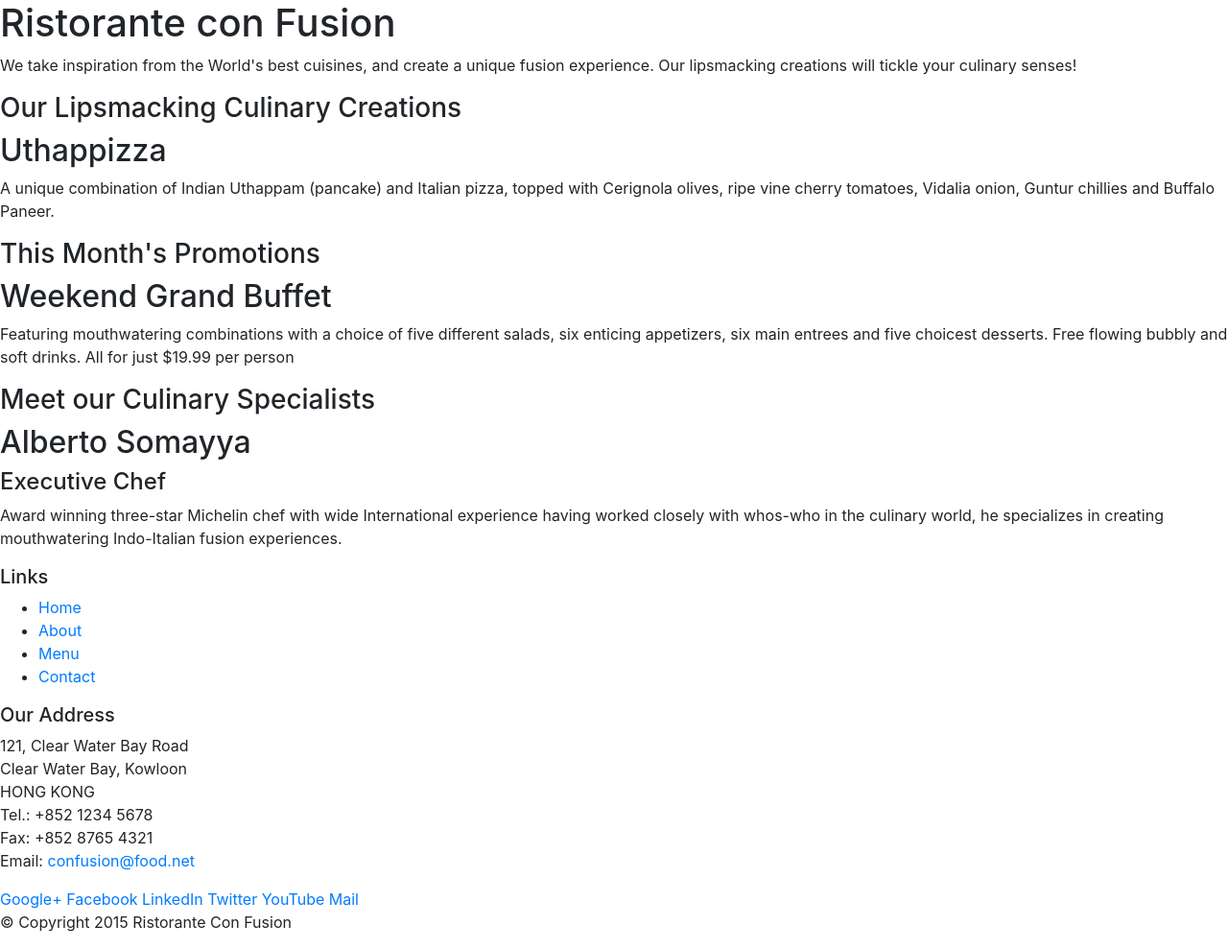
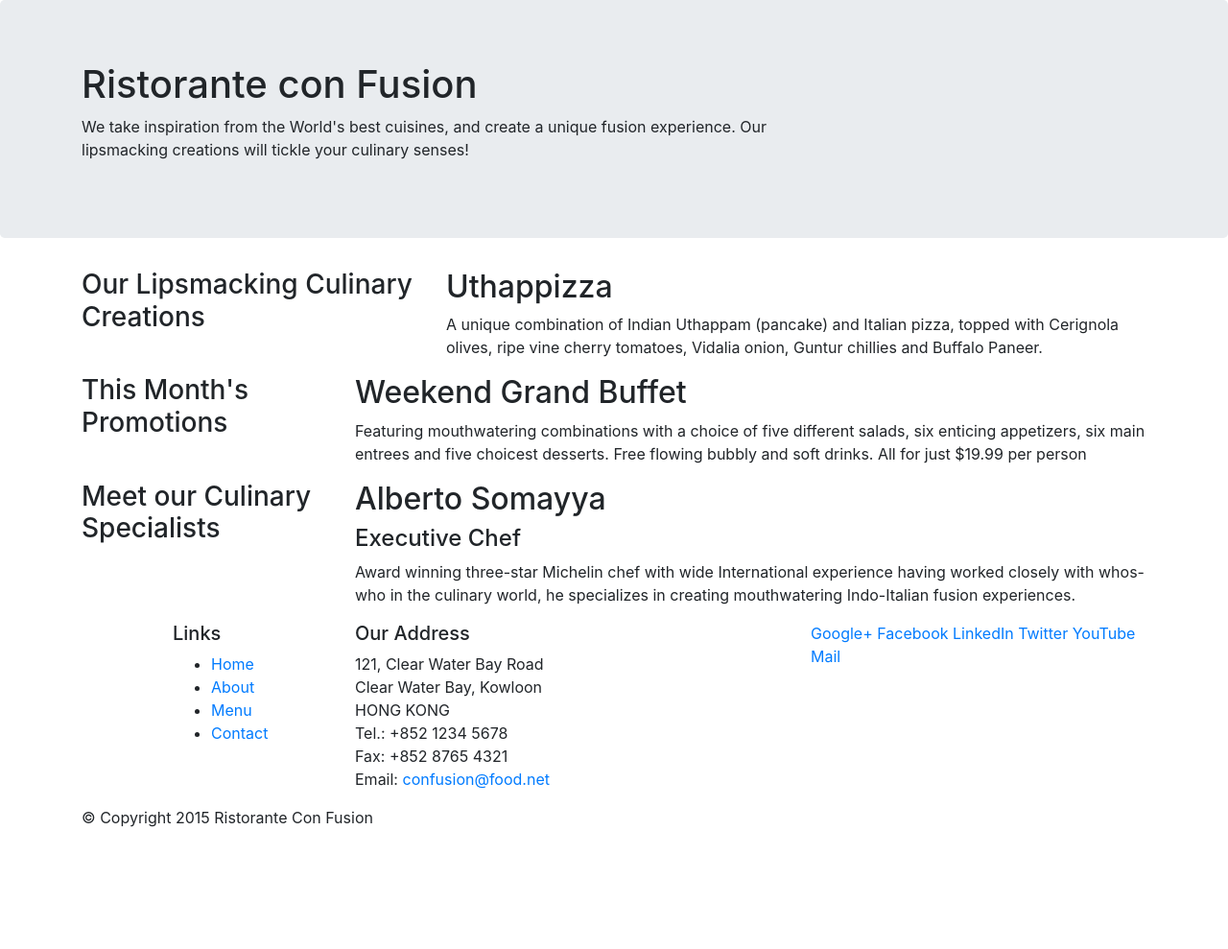
Before and after one commit to kdinosaur/conFusion, a website: page index.html in a window 1280 px wide. Shown: the whole page at 96% size. After the commit the page ends 880 px from the top, so only its background shows below. Drawn offline with nearby package versions, Linux system fonts and the light colour scheme.

Commit message:
Bootstrap Part 1

```diff
--- a/index.html
+++ b/index.html
@@ -15,46 +15,46 @@
 
 <body>
 
-    <header>
-        <div>
-            <div>
-                <div>
+    <header class="jumbotron">
+        <div class="container">
+            <div class="row">
+                <div class="col-12 col-sm-8">
                     <h1>Ristorante con Fusion</h1>
                     <p>We take inspiration from the World's best cuisines, and create a unique fusion experience. Our lipsmacking creations will tickle your culinary senses!</p>
                 </div>
-                <div>
+                <div class="col col-sm">
                 </div>
             </div>
         </div>
     </header>
 
-    <div>
-        <div>
-            <div>
+    <div class="container">
+        <div class="row">
+            <div class="col-sm-4 push-sm-col-md-3 push-md-9">
                 <h3>Our Lipsmacking Culinary Creations</h3>
             </div>
-            <div>
+            <div class="col-sm pull-sm-4 col-md pull-md-3">
                 <h2>Uthappizza</h2>
                 <p>A unique combination of Indian Uthappam (pancake) and Italian pizza, topped with Cerignola olives, ripe vine cherry tomatoes, Vidalia onion, Guntur chillies and Buffalo Paneer.</p>
             </div>
         </div>
 
 
-        <div>
-            <div>
+        <div class="row">
+            <div class="col-sm-4 col-md-3">
                 <h3>This Month's Promotions</h3>
             </div>
-            <div>
+            <div class="col-sm col-md">
                 <h2>Weekend Grand Buffet</h2>
                 <p>Featuring mouthwatering combinations with a choice of five different salads, six enticing appetizers, six main entrees and five choicest desserts. Free flowing bubbly and soft drinks. All for just $19.99 per person </p>
             </div>
         </div>
 
-        <div>
-            <div>
+        <div class="row">
+            <div class="col-sm-4 push-sm-8 col-md-3 push-md-9">
                 <h3>Meet our Culinary Specialists</h3>
             </div>
-            <div>
+            <div class="col-sm pull-sm-4 col-md pull-md-3">
                 <h2>Alberto Somayya</h2>
                 <h4>Executive Chef</h4>
                 <p>Award winning three-star Michelin chef with wide International experience having worked closely with whos-who in the culinary world, he specializes in creating mouthwatering Indo-Italian fusion experiences. </p>
@@ -63,9 +63,9 @@
     </div>
 
     <footer>
-        <div>
-            <div>
-                <div>
+        <div class="container">
+            <div class="row">
+                <div class="col-5 offset-1 col-sm-2">
                     <h5>Links</h5>
                     <ul>
                         <li><a href="#">Home</a></li>
@@ -74,7 +74,7 @@
                         <li><a href="#">Contact</a></li>
                     </ul>
                 </div>
-                <div>
+                <div class="col-6 col-sm-5">
                     <h5>Our Address</h5>
                     <address>
 		              121, Clear Water Bay Road<br>
@@ -85,7 +85,7 @@
 		              Email: <a href="mailto:confusion@food.net">confusion@food.net</a>
 		           </address>
                 </div>
-                <div>
+                <div class="col col-sm-4">
                     <div>
                         <a href="http://google.com/+">Google+</a>
                         <a href="http://www.facebook.com/profile.php?id=">Facebook</a>
@@ -96,8 +96,8 @@
                     </div>
                 </div>
            </div>
-           <div>
-                <div>
+           <div class="row">
+                <div class="col-auto">
                     <p>© Copyright 2015 Ristorante Con Fusion</p>
                 </div>
            </div>
```
